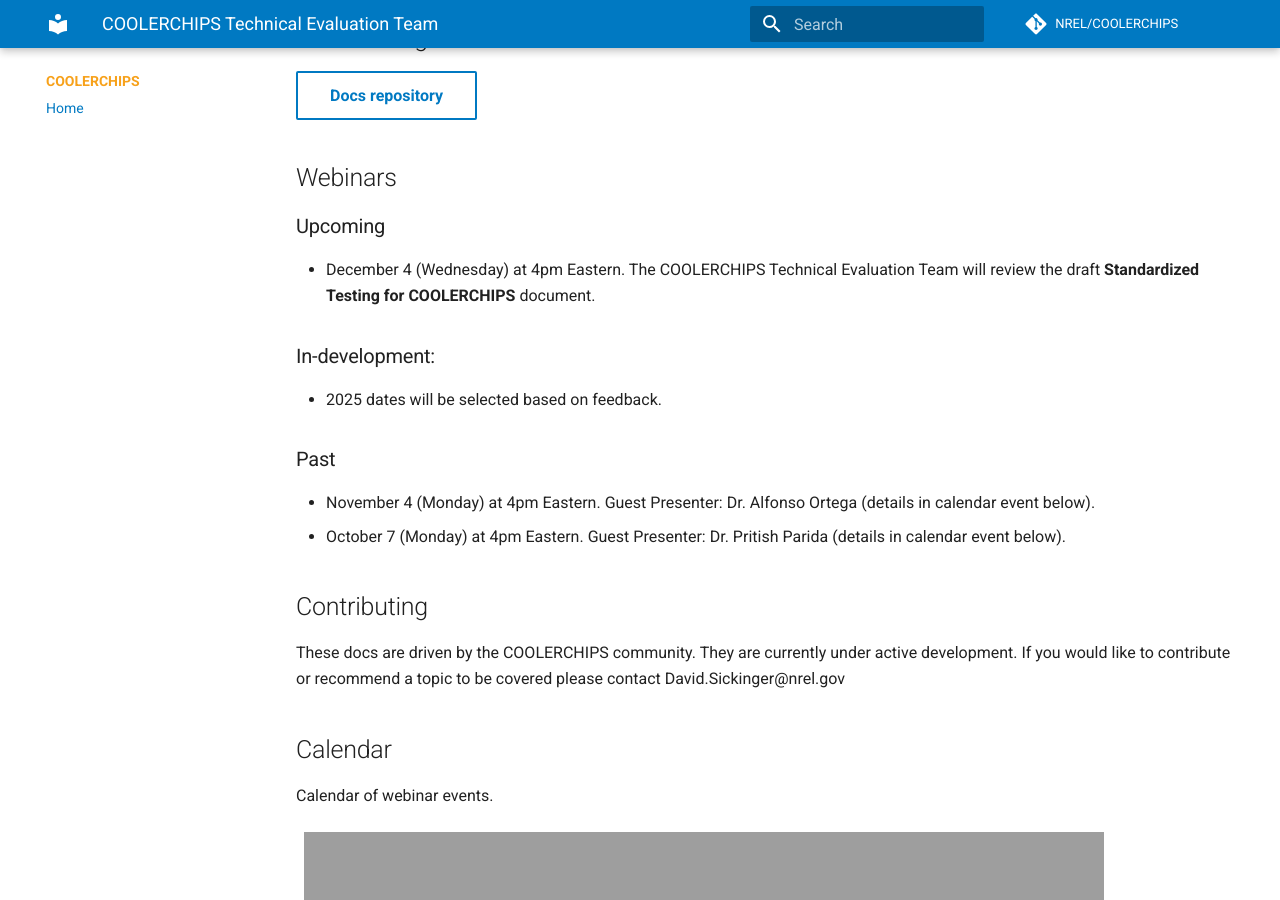
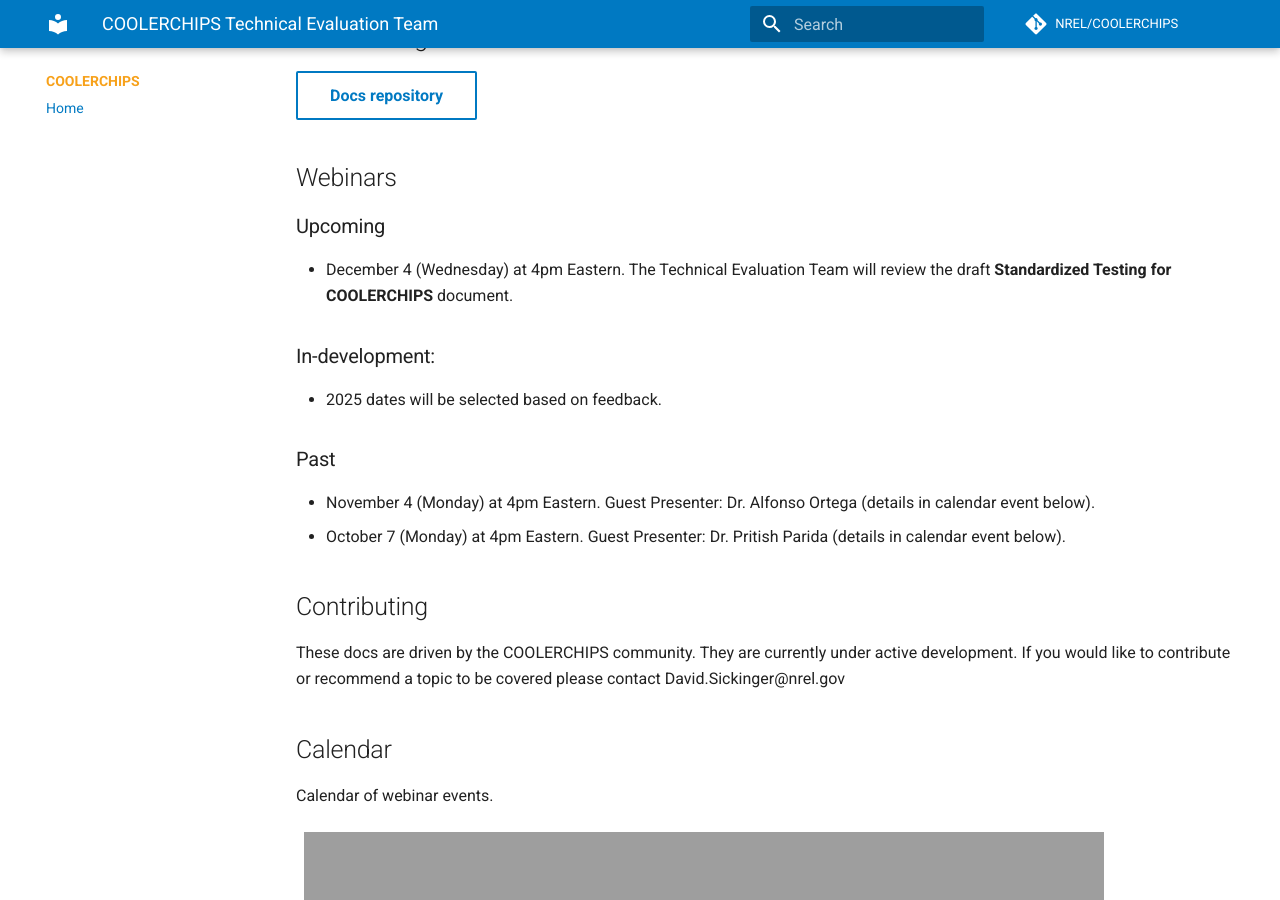
Before and after one commit to NREL/COOLERCHIPS-Technical-Evaluation-Team, an MkDocs documentation site: the page built from docs/index.md, in a window 1280 px wide and 900 px high, scrolled down 302 px. Built offline with MkDocs 1.6.1 and Material for MkDocs 9.7.7, drawn with Linux system fonts in a browser that asks for light colours; comment, search, counter and statistics services are not loaded.

Commit message:
Update index.md

```diff
--- a/docs/index.md
+++ b/docs/index.md
@@ -16,7 +16,7 @@
 
 ### Upcoming
 
-- December 4 (Wednesday) at 4pm Eastern. The COOLERCHIPS Technical Evaluation Team will review the draft **Standardized Testing for COOLERCHIPS** document.
+- December 4 (Wednesday) at 4pm Eastern. The Technical Evaluation Team will review the draft **Standardized Testing for COOLERCHIPS** document.
 
 ### In-development:
 
```
